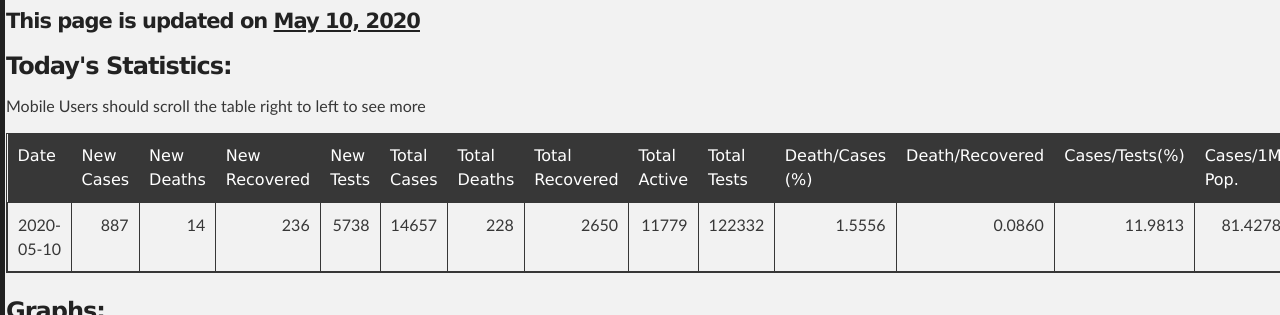
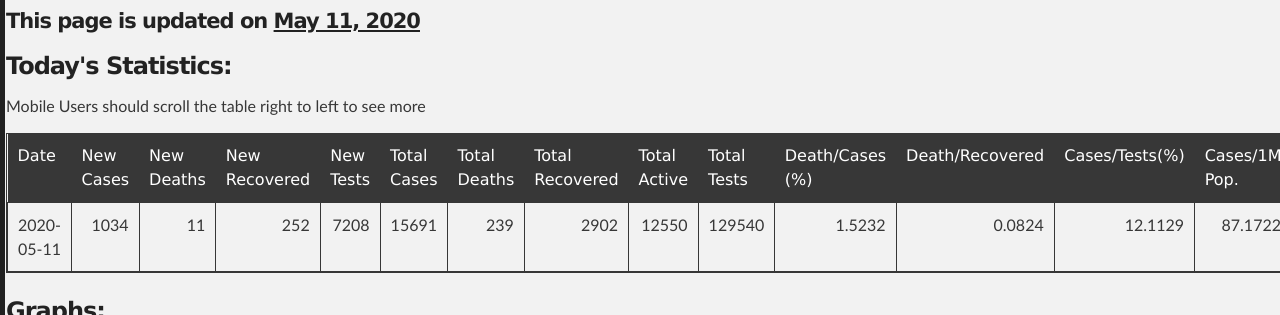
Before and after one commit to promitbasak/covid19bd, a Jekyll site: the page index.html, which Jekyll copies as it is, in a window 1280 px wide and 900 px high, cut to the strip 322-637 px from the top of the window. Built offline with Jekyll 4.4.1, drawn with Linux system fonts in a browser that asks for light colours; some of the changed text lies outside the part shown.

Commit message:
Update index.html

```diff
--- a/index.html
+++ b/index.html
@@ -45,7 +45,7 @@
         <h2 id="covid-19-in-bangladesh">Covid-19 in Bangladesh</h2>
 
 
-    <h4 id="this-page-is-updated-on-may-10-2020">This page is updated on <strong><u>May 10, 2020</u></strong></h4>
+    <h4 id="this-page-is-updated-on-may-11-2020">This page is updated on <strong><u>May 11, 2020</u></strong></h4>
     <h3> Today's Statistics:</h3>
         <p> Mobile Users should scroll the table right to left to see more</p>
     <table class="table table-bordered table-hover table-condensed">
@@ -66,21 +66,21 @@
 <th title="Field #15">Deaths/1M Pop.</th>
 </tr></thead>
 <tbody><tr>
-<td>2020-05-10</td>
-<td align="right">887</td>
-<td align="right">14</td>
-<td align="right">236</td>
-<td align="right">5738</td>
-<td align="right">14657</td>
-<td align="right">228</td>
-<td align="right">2650</td>
-<td align="right">11779</td>
-<td align="right">122332</td>
-<td align="right">1.5556</td>
-<td align="right">0.0860</td>
-<td align="right">11.9813</td>
-<td align="right">81.4278</td>
-<td align="right">1.2667</td>
+<td>2020-05-11</td>
+<td align="right">1034</td>
+<td align="right">11</td>
+<td align="right">252</td>
+<td align="right">7208</td>
+<td align="right">15691</td>
+<td align="right">239</td>
+<td align="right">2902</td>
+<td align="right">12550</td>
+<td align="right">129540</td>
+<td align="right">1.5232</td>
+<td align="right">0.0824</td>
+<td align="right">12.1129</td>
+<td align="right">87.1722</td>
+<td align="right">1.3278</td>
 </tr>
 </tbody>
   </table>
@@ -88,16 +88,16 @@
         <h3>Graphs:</h3>
         <div class="photo-album">
       <div>
-        <img src="https://raw.githubusercontent.com/promitbasak/Covid-19_bd_extended/master/assests/2020-05-10/Figure_1.png">
+        <img src="https://raw.githubusercontent.com/promitbasak/Covid-19_bd_extended/master/assests/2020-05-11/Figure_1.png">
         <h5>Overall Condition</h5>
       </div>
 
       <div>
-        <img src="https://raw.githubusercontent.com/promitbasak/Covid-19_bd_extended/master/assests/2020-05-10/Figure_2.png">
+        <img src="https://raw.githubusercontent.com/promitbasak/Covid-19_bd_extended/master/assests/2020-05-11/Figure_2.png">
         <h5>Total Cases</h5>
       </div>
       <div>
-        <img src="https://raw.githubusercontent.com/promitbasak/Covid-19_bd_extended/master/assests/2020-05-10/Figure_8.png">
+        <img src="https://raw.githubusercontent.com/promitbasak/Covid-19_bd_extended/master/assests/2020-05-11/Figure_8.png">
         <h5>Total Deaths</h5>
       </div>
       <div>
@@ -105,11 +105,11 @@
         <h5>District-wise Corona Map</h5>
       </div>
       <div>
-        <img src="https://raw.githubusercontent.com/promitbasak/Covid-19_bd_extended/master/assests/2020-05-10/Figure_20.png">
+        <img src="https://raw.githubusercontent.com/promitbasak/Covid-19_bd_extended/master/assests/2020-05-11/Figure_20.png">
         <h5>BD vs USA: Cases</h5>
       </div>
       <div>
-        <img src="https://raw.githubusercontent.com/promitbasak/Covid-19_bd_extended/master/assests/2020-05-10/Figure_21.png">
+        <img src="https://raw.githubusercontent.com/promitbasak/Covid-19_bd_extended/master/assests/2020-05-11/Figure_21.png">
         <h5>BD vs USA: Deaths</h5>
       </div>
     </div>
@@ -1621,6 +1621,23 @@
 <td align="right">81.4278</td>
 <td align="right">1.2667</td>
 </tr>
+<tr>
+<td>2020-05-11</td>
+<td align="right">1034</td>
+<td align="right">11</td>
+<td align="right">252</td>
+<td align="right">7208</td>
+<td align="right">15691</td>
+<td align="right">239</td>
+<td align="right">2902</td>
+<td align="right">12550</td>
+<td align="right">129540</td>
+<td align="right">1.5232</td>
+<td align="right">0.0824</td>
+<td align="right">12.1129</td>
+<td align="right">87.1722</td>
+<td align="right">1.3278</td>
+</tr>
 </tbody></table>
         <p></p>
         <p> Data Sources: Self created dataset which can be found at <a href="https://github.com/promitbasak/Covid-19_bd_extended">this repository</a>. This dataset uses govt issued press releases from <a href="https://corona.gov.bd/press-release">Here</a>, <a href="https://iedcr.gov.bd/">Here</a> and <a href="https://iedcr.gov.bd/website/index.php/component/content/article/11-others/227-pressrelease">Here</a>.</p>
```
